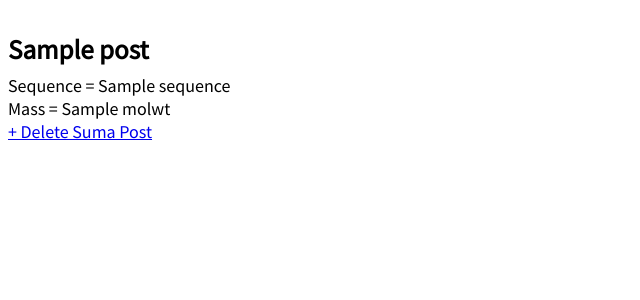
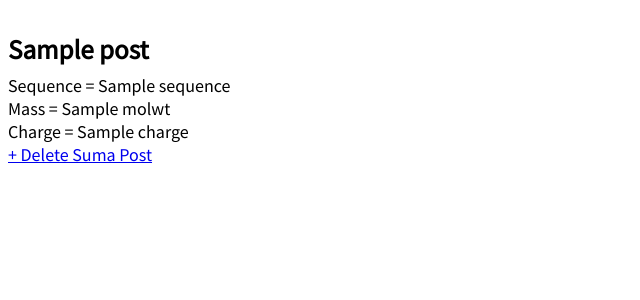
Before and after one commit to ugbioinformatics/programming_project_WCh, a Django app: template templates/post_detail.html in a window 1280 px wide. Shown: the part 125-425 px from the top of the page, without its empty margins (0-640 px from the left). Run offline with Django 4.2, Linux system fonts and the light colour scheme; the template is opened without the code that fills it: most values are stand-ins (such as "Sample title", 1, 10 or a date in 2020); data that the repository does not hold is empty.

Commit message:
Update post_detail.html

```diff
--- a/templates/post_detail.html
+++ b/templates/post_detail.html
@@ -8,6 +8,7 @@
 {% if post.sequence != '' %}
        <p>Sequence = {{ post.sequence }}</p>
        <p>Mass = {{ post.molwt }}</p>
+       <p>Charge = {{ post.charge }}</p>
 {% endif %}
 
 {% if post.smiles == None and post.sequence == '' %}
```
